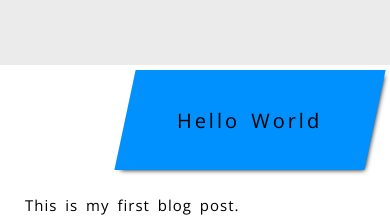
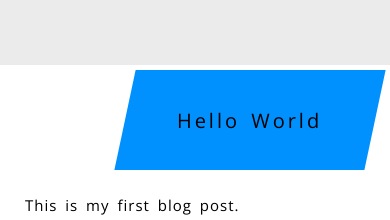
Before and after one commit to jacobc1204/Portfolio, a plain HTML site: page blog/hello-world.html in a window 390 px wide. Shown: the part 357-577 px from the top of the page. Drawn offline with nearby package versions, Linux system fonts and the light colour scheme; files whose address does not match are found by name.

Commit message:
responsive

```diff
--- a/style.css
+++ b/style.css
@@ -253,4 +253,8 @@ a {
         grid-column: 1;
         grid-row: 2;
     }
+
+    .blog * {
+        box-shadow: none;
+    }
 }
```
